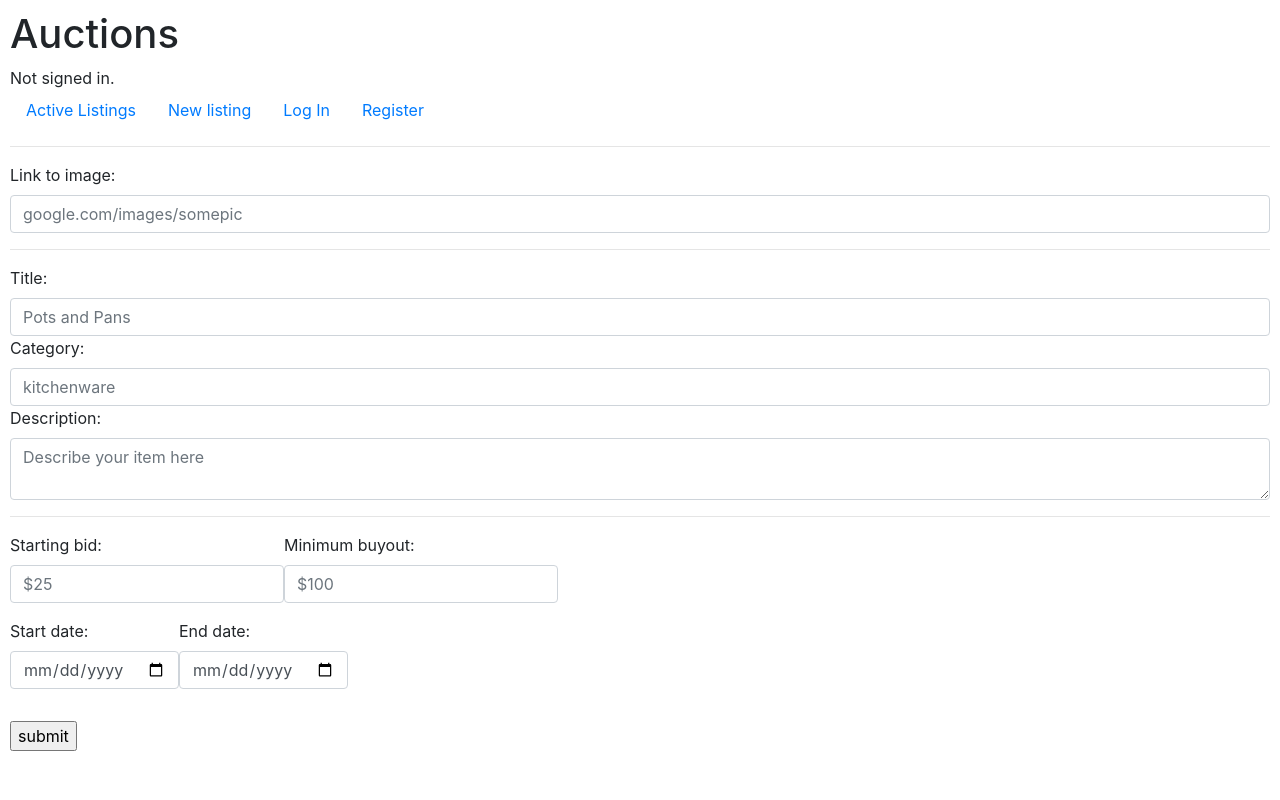
After one commit to elokthewizard/commerce, a Django app: template auctions/templates/auctions/create-listing.html in a window 1280 px wide. The commit adds this page. Run offline with Django 3.2, Linux system fonts and the light colour scheme; the template is opened without the code that fills it, so the values that code supplies are empty; some libraries are stand-ins or nearby versions.

Commit message:
restructure db and migrations
begin new listing logic

```diff
--- a/auctions/static/auctions/styles.css
+++ b/auctions/static/auctions/styles.css
@@ -1,3 +1,8 @@
 body {
     padding: 10px;
 }
+
+.auction-dates,
+.bid-amounts {
+    display: flex;
+}
--- /dev/null
+++ b/auctions/templates/auctions/create-listing.html
@@ -0,0 +1,64 @@
+{% extends "auctions/layout.html" %}
+
+{% block title %}
+New Listing
+{% endblock %}
+
+{% block body %}
+    <form action="create-listing.html" method="post">
+        {% csrf_token %}
+        <div class="form-group">
+
+            <label for="image-link">Link to image:</label>
+            <input class="form-control" type="text" name="image-link" id="image-link" placeholder="google.com/images/somepic">
+
+            <hr>
+
+            <label for="listing-title">Title:</label>
+            <input class="form-control" type="text" name="listing-title" id="listing-title" placeholder="Pots and Pans">
+
+            <label for="category">Category:</label>
+            <input class="form-control" type="text" name="category" id="category" placeholder="kitchenware">
+
+            <label for="description">Description:</label>
+            <textarea class="form-control" name="description" id="description" placeholder="Describe your item here"></textarea>
+
+        </div>
+
+        <hr>
+
+        <div class="form-group">
+
+            <div class="bid-amounts">
+
+                <div class="form-group">
+                    <label for="starting-bid">Starting bid:</label>
+                    <input class="form-control" type="number" step="0.01" name="starting-bid" id="starting-bid" placeholder="$25">
+                </div>
+
+                <div class="form-group">
+                    <label for="minimum-buyout">Minimum buyout:</label>
+                    <input class="form-control" type="number" step="0.01" name="minimum-bid" id="minimum-bid" placeholder="$100">
+                </div>
+
+            </div>
+
+            <div class="auction-dates">
+
+                <div class="form-group">
+                    <label for="start-date">Start date:</label>
+                    <input class="form-control" type="date" name="start-date" id="start-date">
+                </div>
+
+                <div class="form-group">
+                    <label for="end-date">End date:</label>
+                    <input class="form-control" type="date" name="end-date" id="end-date">
+                </div>
+            </div>
+
+        </div>
+
+        <input type="submit" value="submit">
+
+    </form>
+{% endblock %}
--- a/auctions/templates/auctions/layout.html
+++ b/auctions/templates/auctions/layout.html
@@ -21,7 +21,7 @@
                 <a class="nav-link" href="{% url 'index' %}">Active Listings</a>
             </li>
             {% if user.is_authenticated %}
-                <!-- todo: MY LISTINGS -->
+                <!-- todo: WATCHED LISTINGS -->
                 <!-- <li class="nav-item">
 
                 </li> -->
@@ -31,7 +31,7 @@
             {% else %}
                 <!-- todo: only allow authenticated users to create listings -->
                 <li class="nav-item">
-                    <a class="nav-link" href="{% url 'new-listing' %}">New listing</a>
+                    <a class="nav-link" href="{% url 'create-listing' %}">New listing</a>
                 </li>
                 <li class="nav-item">
                     <a class="nav-link" href="{% url 'login' %}">Log In</a>
--- a/auctions/urls.py
+++ b/auctions/urls.py
@@ -6,6 +6,6 @@ urlpatterns = [
     path("", views.index, name="index"),
     path("login", views.login_view, name="login"),
     path("logout", views.logout_view, name="logout"),
-    path("new-listing", views.new_listing, name="new-listing"),
+    path("create-listing", views.create_listing, name="create-listing"),
     path("register", views.register, name="register")
 ]
```
Also changed, not shown: auctions/models.py (+5 -4 lines), auctions/templates/auctions/index.html (+12 -1 lines), auctions/templates/auctions/new-listing.html (deleted, +0 -31 lines), auctions/views.py (+17 -3 lines), auctions/migrations/0001_initial.py (added), auctions/migrations/__init__.py (added), db.sqlite3.
